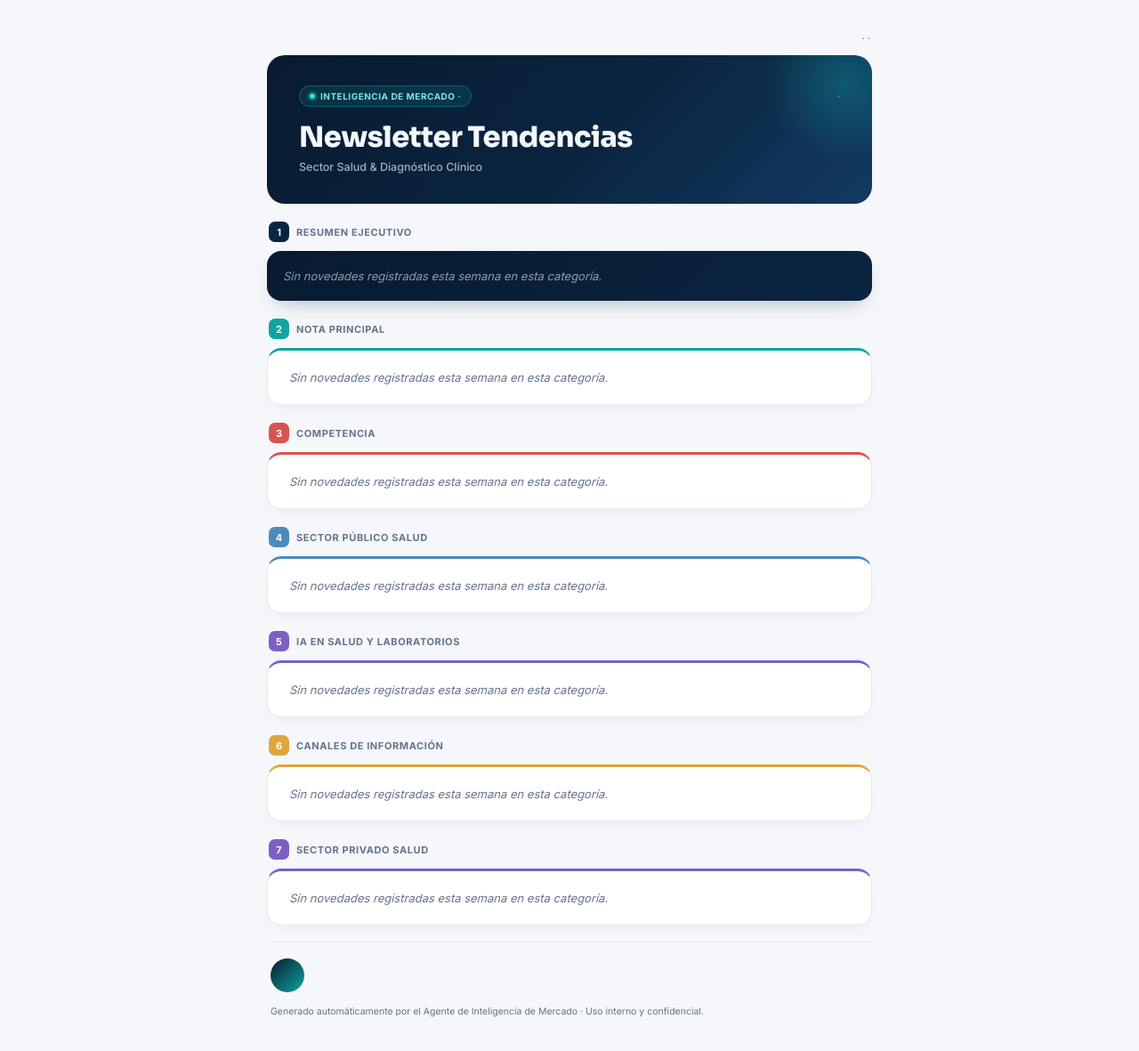
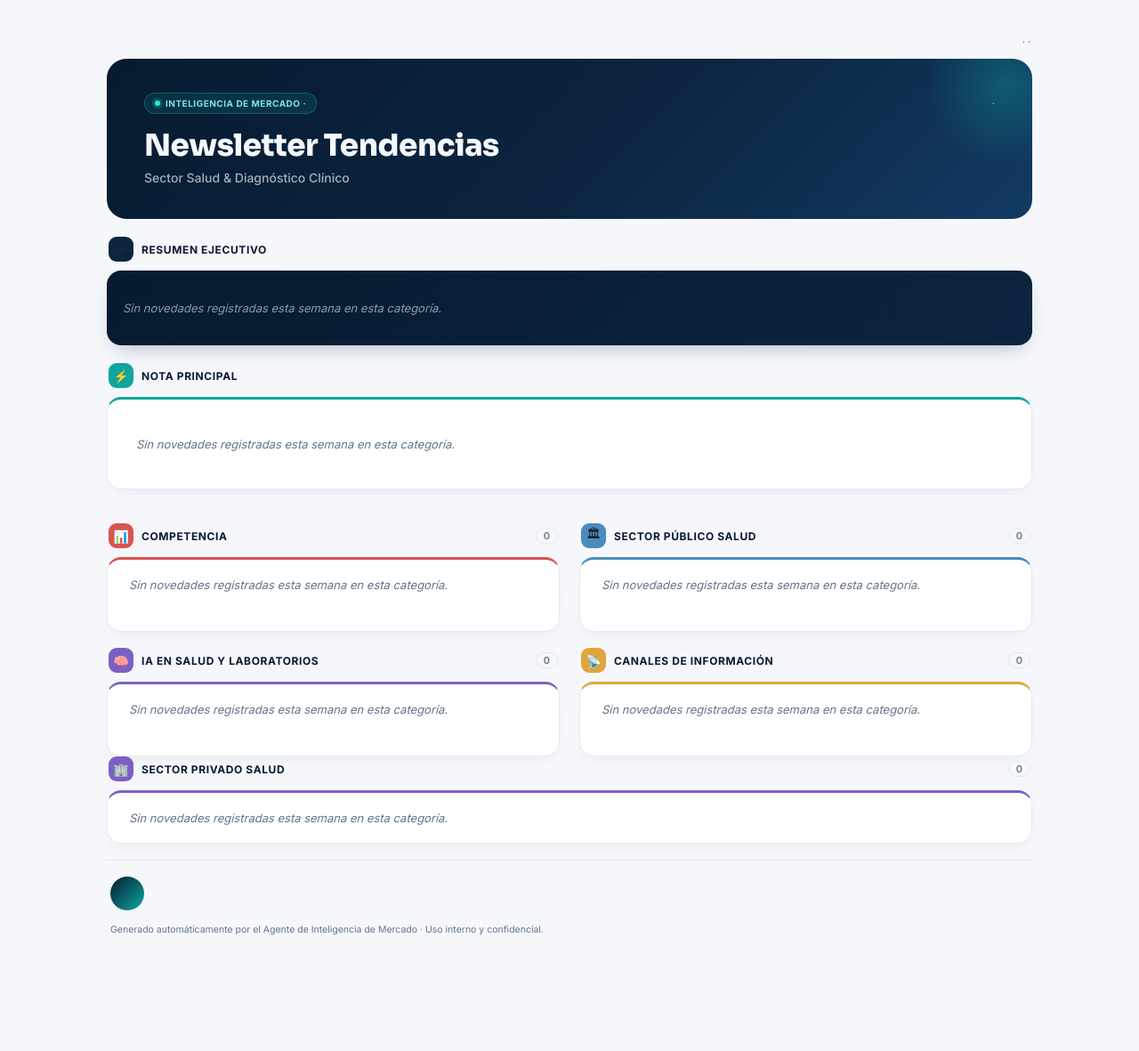
Before and after one commit to jvillalobos-cpu/agente-recopilacion-info, a Python web app: template templates/newsletter.html in a window 1280 px wide. Shown: the whole page at 89% size. After the commit the page ends 1051 px from the top, so only its background shows below. Run offline with Jinja, Linux system fonts and the light colour scheme; the template is opened without the code that fills it, so the values that code supplies are empty.

Commit message:
feat: rediseno responsivo (2 columnas en escritorio) y filtro por mes calendario para corte Mensual
- Template: grid de 2 columnas en pantallas >=860px (celular sigue en 1
  columna/WhatsApp); se agregan iconos de seccion, chips de fecha por nota,
  contador de notas por categoria y barra de acento lateral -- menos plano,
  mas facil de escanear visualmente
- Guardrail nuevo: filter_items_in_current_month en recency_filter.py.
  Para frecuencia Mensual, el sintetizador ya no usa una ventana movil de
  35 dias sino el mes calendario actual, para que una nota que ya salio en
  la edicion del mes pasado no se repita en la de este mes
- scripts/build_ampliado.py: antes solo vivia en el scratchpad de la sesion
  (se perdia entre sesiones); ahora es parte del repo y aplica el mismo
  filtro de mes calendario

Co-Authored-By: Claude Sonnet 5 <noreply@anthropic.com>
Claude-Session: https://claude.ai/code/session_012YpwqM9synAGuZDsVA3jsL

```diff
--- a/templates/newsletter.html
+++ b/templates/newsletter.html
@@ -13,8 +13,15 @@
       --navy: #0b2540;
       --navy-deep: #071a30;
       --teal: #0ea5a0;
+      --teal-tint: #effaf9;
       --gold: #e0a63a;
+      --gold-tint: #fdf7ec;
+      --red: #d9534f;
+      --red-tint: #fdf2f2;
+      --blue: #4b8bbe;
+      --blue-tint: #eff6fb;
       --violet: #7d5fc4;
+      --violet-tint: #f5f2fc;
       --ink: #1a2634;
       --muted: #64748b;
       --line: #e6eaf1;
@@ -32,7 +39,7 @@
       padding: 14px 10px;
     }
 
-    /* Mobile-first: una sola columna por defecto, pensado para abrirse en WhatsApp/navegador de celular */
+    /* Mobile-first: una sola columna por defecto (WhatsApp / celular) */
     .wrapper { max-width: 600px; margin: 0 auto; }
 
     /* ── Topbar ── */
@@ -124,52 +131,83 @@
     .section-label {
       display: flex;
       align-items: center;
-      gap: 8px;
+      gap: 9px;
       margin: 20px 2px 10px;
     }
     .summary-card + .section-label,
     .masthead + .section-label { margin-top: 0; }
-    .section-num {
-      width: 23px; height: 23px;
-      border-radius: 7px;
+    .section-icon {
+      width: 28px; height: 28px;
+      border-radius: 9px;
       display: flex; align-items: center; justify-content: center;
-      font-size: 11px; font-weight: 800;
-      color: #fff;
+      font-size: 14px;
       flex-shrink: 0;
     }
     .section-label span.text {
-      font-size: 11px;
+      font-size: 12px;
       font-weight: 700;
       text-transform: uppercase;
       letter-spacing: 0.6px;
+      color: var(--navy-deep);
+    }
+    .section-label span.count {
+      font-size: 11px;
+      font-weight: 600;
       color: var(--muted);
+      background: var(--paper);
+      border: 1px solid var(--line);
+      border-radius: 20px;
+      padding: 1px 8px;
+      margin-left: auto;
     }
-    .num-sum  { background: var(--navy); }
-    .num-main { background: var(--teal); }
-    .num-comp { background: #d9534f; }
-    .num-pub  { background: #4b8bbe; }
-    .num-ia   { background: var(--violet); }
-    .num-chan { background: var(--gold); }
-    .num-priv { background: #7d5fc4; }
+    .icon-sum  { background: var(--navy); }
+    .icon-main { background: var(--teal); }
+    .icon-comp { background: var(--red); }
+    .icon-pub  { background: var(--blue); }
+    .icon-ia   { background: var(--violet); }
+    .icon-chan { background: var(--gold); }
+    .icon-priv { background: #7d5fc4; }
 
     /* ── Cards ── */
     .card {
       background: var(--card);
       border: 1px solid var(--line);
       border-radius: 16px;
-      padding: 18px 18px;
+      padding: 6px 18px;
       margin-bottom: 4px;
       box-shadow: 0 6px 18px -10px rgba(11, 37, 64, 0.12);
     }
-    .card.accent-main { border-top: 3px solid var(--teal); }
-    .card.accent-comp { border-top: 3px solid #d9534f; }
-    .card.accent-pub  { border-top: 3px solid #4b8bbe; }
-    .card.accent-ia   { border-top: 3px solid var(--violet); }
-    .card.accent-chan { border-top: 3px solid var(--gold); }
-    .card.accent-priv { border-top: 3px solid #7d5fc4; }
+    .card.accent-main { padding: 20px 20px; border-top: 3px solid var(--teal); }
 
-    .item { padding-bottom: 14px; border-bottom: 1px solid var(--line); margin-bottom: 14px; }
-    .item:last-child { border-bottom: none; margin-bottom: 0; padding-bottom: 0; }
+    .item {
+      padding: 16px 0;
+      border-bottom: 1px solid var(--line);
+      position: relative;
+      padding-left: 14px;
+    }
+    .item::before {
+      content: '';
+      position: absolute;
+      left: -4px; top: 18px; bottom: 18px;
+      width: 3px;
+      border-radius: 3px;
+      background: var(--accent-color, var(--teal));
+      opacity: 0.55;
+    }
+    .item:last-child { border-bottom: none; }
+
+    .item-date {
+      display: inline-block;
+      font-size: 10px;
+      font-weight: 700;
+      letter-spacing: 0.3px;
+      color: var(--accent-color, var(--teal));
+      background: var(--accent-tint, var(--teal-tint));
+      border-radius: 6px;
+      padding: 2px 8px;
+      margin-bottom: 8px;
+      text-transform: uppercase;
+    }
 
     .item-title {
       font-family: 'Sora', sans-serif;
@@ -179,15 +217,15 @@
       line-height: 1.4;
       margin-bottom: 7px;
     }
-    .card.accent-main .item-title { font-size: 18px; }
+    .card.accent-main .item-title { font-size: 19px; }
 
     .item-body {
       font-size: 13.5px;
-      line-height: 1.6;
+      line-height: 1.68;
       color: #4b5a70;
-      margin-bottom: 10px;
+      margin-bottom: 12px;
     }
-    .card.accent-main .item-body { font-size: 14px; }
+    .card.accent-main .item-body { font-size: 14.5px; }
 
     .item-footer { display: flex; align-items: center; justify-content: space-between; gap: 8px; flex-wrap: wrap; }
     .source-tag {
@@ -202,7 +240,7 @@
     .item-link {
       font-size: 12px;
       font-weight: 700;
-      color: var(--teal);
+      color: var(--accent-color, var(--teal));
       text-decoration: none;
       white-space: nowrap;
     }
@@ -212,9 +250,9 @@
       font-size: 13px;
       font-style: italic;
       color: var(--muted);
+      padding: 14px 0;
     }
 
-    /* Todas las secciones se apilan verticalmente (mobile-first / WhatsApp) */
     .block { margin-bottom: 18px; }
 
     /* ── Summary (al inicio del boletín) ── */
@@ -225,7 +263,7 @@
       margin-bottom: 4px;
       box-shadow: 0 10px 24px -12px rgba(11, 37, 64, 0.4);
     }
-    .summary-card .section-label span.text { color: rgba(230, 238, 248, 0.6); }
+    .summary-card .section-label span.text { color: rgba(230, 238, 248, 0.75); }
     .summary-row {
       display: flex;
       align-items: flex-start;
@@ -292,14 +330,32 @@
     .signature-role { font-size: 11px; color: var(--muted); }
     .footer-note { font-size: 10.5px; color: var(--muted); line-height: 1.55; }
 
-    /* En pantallas más anchas (desktop), un poco más de aire, pero se mantiene una sola columna
-       porque el destino principal es WhatsApp / celular. */
-    @media (min-width: 640px) {
-      body { padding: 36px 16px; }
-      .wrapper { max-width: 680px; }
-      .masthead { padding: 34px 36px; border-radius: 20px; }
-      .masthead h1 { font-size: 32px; }
-      .card { padding: 22px 24px; }
+    /* ════════════════════════════════════════════════════════════
+       Escritorio / tablet ancho: dos columnas para las secciones
+       secundarias; resumen y nota principal se mantienen a todo
+       lo ancho porque son lo más importante de leer primero.
+       ════════════════════════════════════════════════════════════ */
+    @media (min-width: 860px) {
+      body { padding: 40px 24px; }
+      .wrapper { max-width: 1040px; }
+      .masthead { padding: 38px 42px; border-radius: 22px; }
+      .masthead h1 { font-size: 34px; }
+      .masthead h2 { font-size: 14px; }
+
+      .grid-2 {
+        display: grid;
+        grid-template-columns: 1fr 1fr;
+        gap: 22px;
+        align-items: start;
+      }
+      .grid-2 .block { margin-bottom: 0; height: 100%; }
+      .grid-2 .card { height: calc(100% - 38px); }
+
+      .card { padding: 6px 24px; }
+      .card.accent-main { padding: 28px 32px; }
+      .item-title { font-size: 15.5px; }
+      .card.accent-main .item-title { font-size: 22px; }
+      .card.accent-main .item-body { font-size: 15px; }
     }
   </style>
 </head>
@@ -321,9 +377,9 @@
       <h2>Sector Salud & Diagnóstico Clínico</h2>
     </div>
 
-    <!-- [1] Resumen Ejecutivo (al inicio) -->
+    <!-- [1] Resumen Ejecutivo (al inicio, ancho completo) -->
     <div class="block">
-      <div class="section-label"><div class="section-num num-sum">1</div><span class="text">Resumen ejecutivo</span></div>
+      <div class="section-label"><div class="section-icon icon-sum">&#9733;</div><span class="text">Resumen ejecutivo</span></div>
       <div class="summary-card">
         {% if report.resumen_ejecutivo %}
           {% for bullet in report.resumen_ejecutivo %}
@@ -342,16 +398,16 @@
       </div>
     </div>
 
-    <!-- [2] Nota Principal -->
+    <!-- [2] Nota Principal (ancho completo) -->
     <div class="block">
-      <div class="section-label"><div class="section-num num-main">2</div><span class="text">Nota principal</span></div>
+      <div class="section-label"><div class="section-icon icon-main">&#9889;</div><span class="text">Nota principal</span></div>
       <div class="card accent-main">
         {% if report.nota_principal %}
         <div class="item-title">{{ report.nota_principal.title }}</div>
         <div class="item-body">{{ report.nota_principal.content }}</div>
         <div class="item-footer">
           <span class="source-tag">{{ report.nota_principal.source_domain }}</span>
-          <a href="{{ report.nota_principal.url }}" target="_blank" class="item-link">Ver nota &rarr;</a>
+          <a href="{{ report.nota_principal.url }}" target="_blank" class="item-link" style="color: var(--teal);">Ver nota &rarr;</a>
         </div>
         {% else %}
         <p class="empty-note">Sin novedades registradas esta semana en esta categoría.</p>
@@ -359,13 +415,15 @@
       </div>
     </div>
 
-    <!-- [3] Competencia -->
+    <!-- Grid: [3] Competencia · [4] Sector Público -->
+    <div class="grid-2">
       <div class="block">
-      <div class="section-label"><div class="section-num num-comp">3</div><span class="text">Competencia</span></div>
-      <div class="card accent-comp">
+        <div class="section-label"><div class="section-icon icon-comp">&#128202;</div><span class="text">Competencia</span><span class="count">{{ report.competencia|length }}</span></div>
+        <div class="card" style="--accent-color: var(--red); --accent-tint: var(--red-tint); border-top: 3px solid var(--red);">
           {% if report.competencia %}
             {% for item in report.competencia %}
             <div class="item">
+              {% if item.published_date %}<span class="item-date">{{ item.published_date }}</span>{% endif %}
               <div class="item-title">{{ item.title }}</div>
               <div class="item-body">{{ item.content }}</div>
               <div class="item-footer">
@@ -380,13 +438,37 @@
         </div>
       </div>
 
-    <!-- [4] Sector Público -->
       <div class="block">
-      <div class="section-label"><div class="section-num num-pub">4</div><span class="text">Sector público salud</span></div>
-      <div class="card accent-pub">
+        <div class="section-label"><div class="section-icon icon-pub">&#127963;</div><span class="text">Sector público salud</span><span class="count">{{ report.sector_publico|length }}</span></div>
+        <div class="card" style="--accent-color: var(--blue); --accent-tint: var(--blue-tint); border-top: 3px solid var(--blue);">
           {% if report.sector_publico %}
             {% for item in report.sector_publico %}
             <div class="item">
+              {% if item.published_date %}<span class="item-date">{{ item.published_date }}</span>{% endif %}
+              <div class="item-title">{{ item.title }}</div>
+              <div class="item-body">{{ item.content }}</div>
+              <div class="item-footer">
+                <span class="source-tag">{{ item.source_domain }}</span>
+                <a href="{{ item.url }}" target="_blank" class="item-link">Ver nota &rarr;</a>
+              </div>
+            </div>
+            {% endfor %}
+          {% else %}
+          <p class="empty-note">Sin novedades registradas esta semana en esta categoría.</p>
+          {% endif %}
+        </div>
+      </div>
+    </div>
+
+    <!-- Grid: [5] IA en salud y laboratorios · [6] Canales de Información -->
+    <div class="grid-2" style="margin-top: 18px;">
+      <div class="block">
+        <div class="section-label"><div class="section-icon icon-ia">&#129504;</div><span class="text">IA en salud y laboratorios</span><span class="count">{{ report.ia_salud_laboratorios|length }}</span></div>
+        <div class="card" style="--accent-color: var(--violet); --accent-tint: var(--violet-tint); border-top: 3px solid var(--violet);">
+          {% if report.ia_salud_laboratorios %}
+            {% for item in report.ia_salud_laboratorios %}
+            <div class="item">
+              {% if item.published_date %}<span class="item-date">{{ item.published_date }}</span>{% endif %}
               <div class="item-title">{{ item.title }}</div>
               <div class="item-body">{{ item.content }}</div>
               <div class="item-footer">
@@ -401,13 +483,13 @@
         </div>
       </div>
 
-    <!-- [5] IA en Salud y Laboratorios -->
       <div class="block">
-      <div class="section-label"><div class="section-num num-ia">5</div><span class="text">IA en salud y laboratorios</span></div>
-      <div class="card accent-ia">
-        {% if report.ia_salud_laboratorios %}
-          {% for item in report.ia_salud_laboratorios %}
+        <div class="section-label"><div class="section-icon icon-chan">&#128225;</div><span class="text">Canales de información</span><span class="count">{{ report.canales_informacion|length }}</span></div>
+        <div class="card" style="--accent-color: var(--gold); --accent-tint: var(--gold-tint); border-top: 3px solid var(--gold);">
+          {% if report.canales_informacion %}
+            {% for item in report.canales_informacion %}
             <div class="item">
+              {% if item.published_date %}<span class="item-date">{{ item.published_date }}</span>{% endif %}
               <div class="item-title">{{ item.title }}</div>
               <div class="item-body">{{ item.content }}</div>
               <div class="item-footer">
@@ -421,35 +503,16 @@
           {% endif %}
         </div>
       </div>
-
-    <!-- [6] Canales de Información -->
-    <div class="block">
-      <div class="section-label"><div class="section-num num-chan">6</div><span class="text">Canales de información</span></div>
-      <div class="card accent-chan">
-        {% if report.canales_informacion %}
-          {% for item in report.canales_informacion %}
-          <div class="item">
-            <div class="item-title">{{ item.title }}</div>
-            <div class="item-body">{{ item.content }}</div>
-            <div class="item-footer">
-              <span class="source-tag">{{ item.source_domain }}</span>
-              <a href="{{ item.url }}" target="_blank" class="item-link">Ver nota &rarr;</a>
-            </div>
-          </div>
-          {% endfor %}
-        {% else %}
-        <p class="empty-note">Sin novedades registradas esta semana en esta categoría.</p>
-        {% endif %}
-      </div>
     </div>
 
-    <!-- [7] Sector Privado -->
-    <div class="block">
-      <div class="section-label"><div class="section-num num-priv">7</div><span class="text">Sector privado salud</span></div>
-      <div class="card accent-priv">
+    <!-- [7] Sector Privado (ancho completo) -->
+    <div class="block" style="margin-top: 18px;">
+      <div class="section-label"><div class="section-icon icon-priv">&#127970;</div><span class="text">Sector privado salud</span><span class="count">{{ report.sector_privado|length }}</span></div>
+      <div class="card" style="--accent-color: #7d5fc4; --accent-tint: var(--violet-tint); border-top: 3px solid #7d5fc4;">
         {% if report.sector_privado %}
           {% for item in report.sector_privado %}
           <div class="item">
+            {% if item.published_date %}<span class="item-date">{{ item.published_date }}</span>{% endif %}
             <div class="item-title">{{ item.title }}</div>
             <div class="item-body">{{ item.content }}</div>
             <div class="item-footer">
```
Also changed, not shown: scripts/build_ampliado.py (added, +72 -0 lines), src/collector/recency_filter.py (+46 -0 lines), src/processor/claude_synthesizer.py (+14 -6 lines), tests/test_recency_filter.py (+26 -1 lines). Lines whose indentation alone changed are shown as unchanged.
